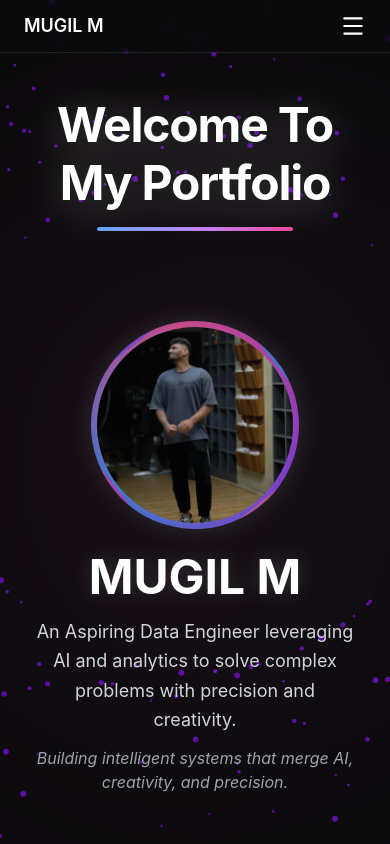
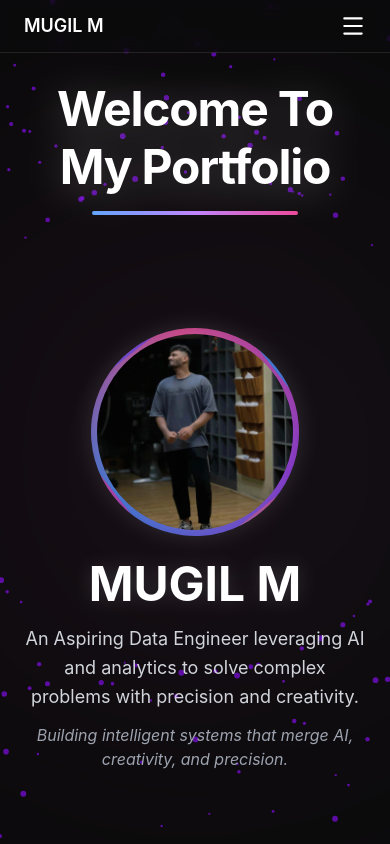
Before and after one commit to mugil027/mugil-portfolio1, a React (Vite) app: page / in a window 390 px wide. Shown: the top 844 px of the page. Built offline with nearby package versions, Linux system fonts and the light colour scheme.

Commit message:
new1 view commit2

```diff
--- a/src/components/Hero.jsx
+++ b/src/components/Hero.jsx
@@ -6,7 +6,19 @@ import InteractiveBackground from "./InteractiveBackground";
 
 const Hero = () => {
   return (
-   <section className="relative min-h-[100vh] flex flex-col md:flex-row items-center justify-center px-8 md:px-24 pt-24 md:pt-0 bg-[#0a0a0a] text-white gap-10 md:gap-20 overflow-hidden">
+   <section
+      className="
+        relative
+        min-h-[100vh]
+        flex flex-col md:flex-row
+        items-center justify-center
+        px-6 sm:px-10 md:px-20 lg:px-24
+        pt-20 md:pt-0
+        bg-[#0a0a0a] text-white
+        gap-10 md:gap-20
+        overflow-hidden
+      "
+    >
 
 
         <InteractiveBackground />  {/* 👈 Added line */}
```
